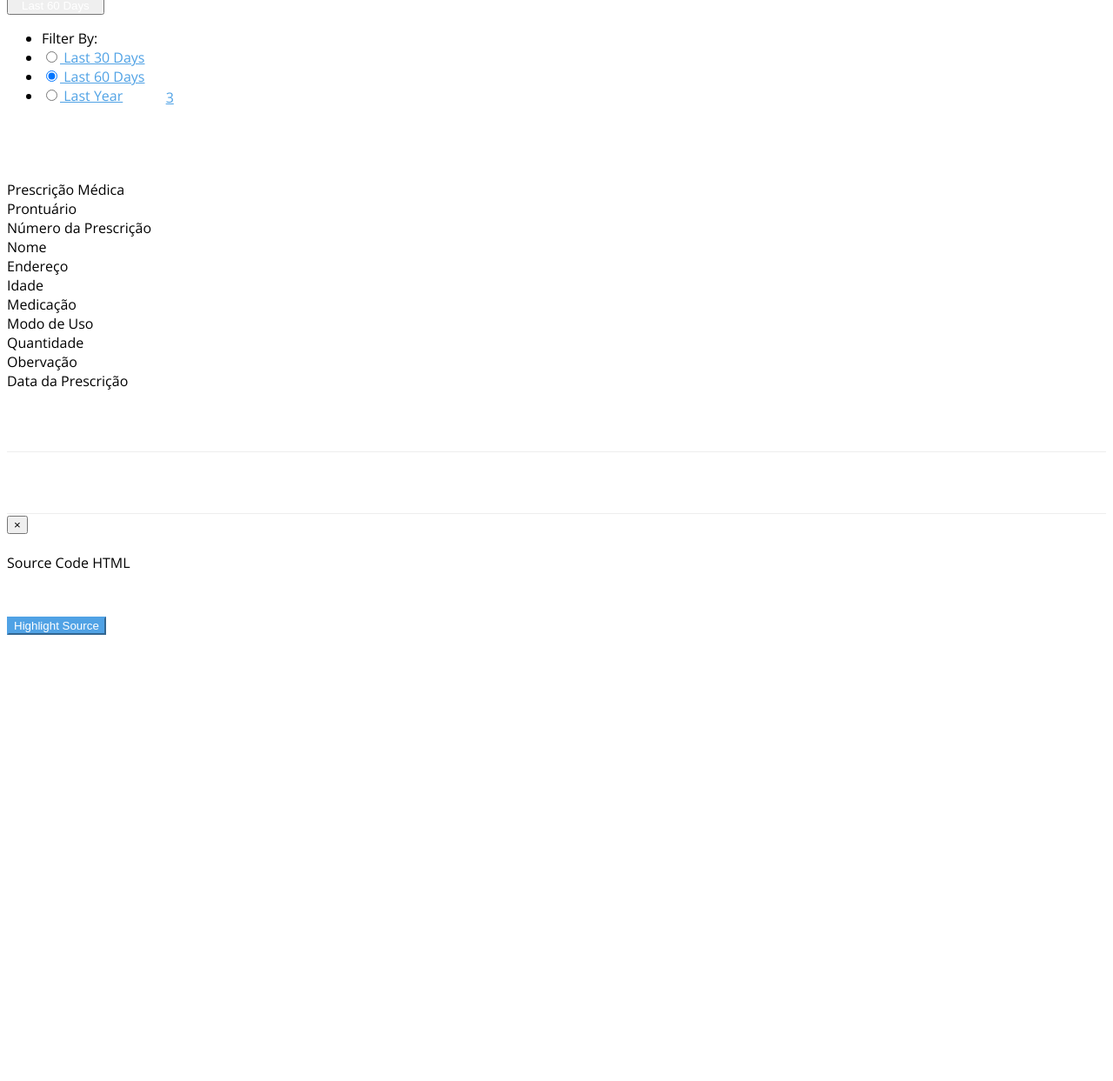
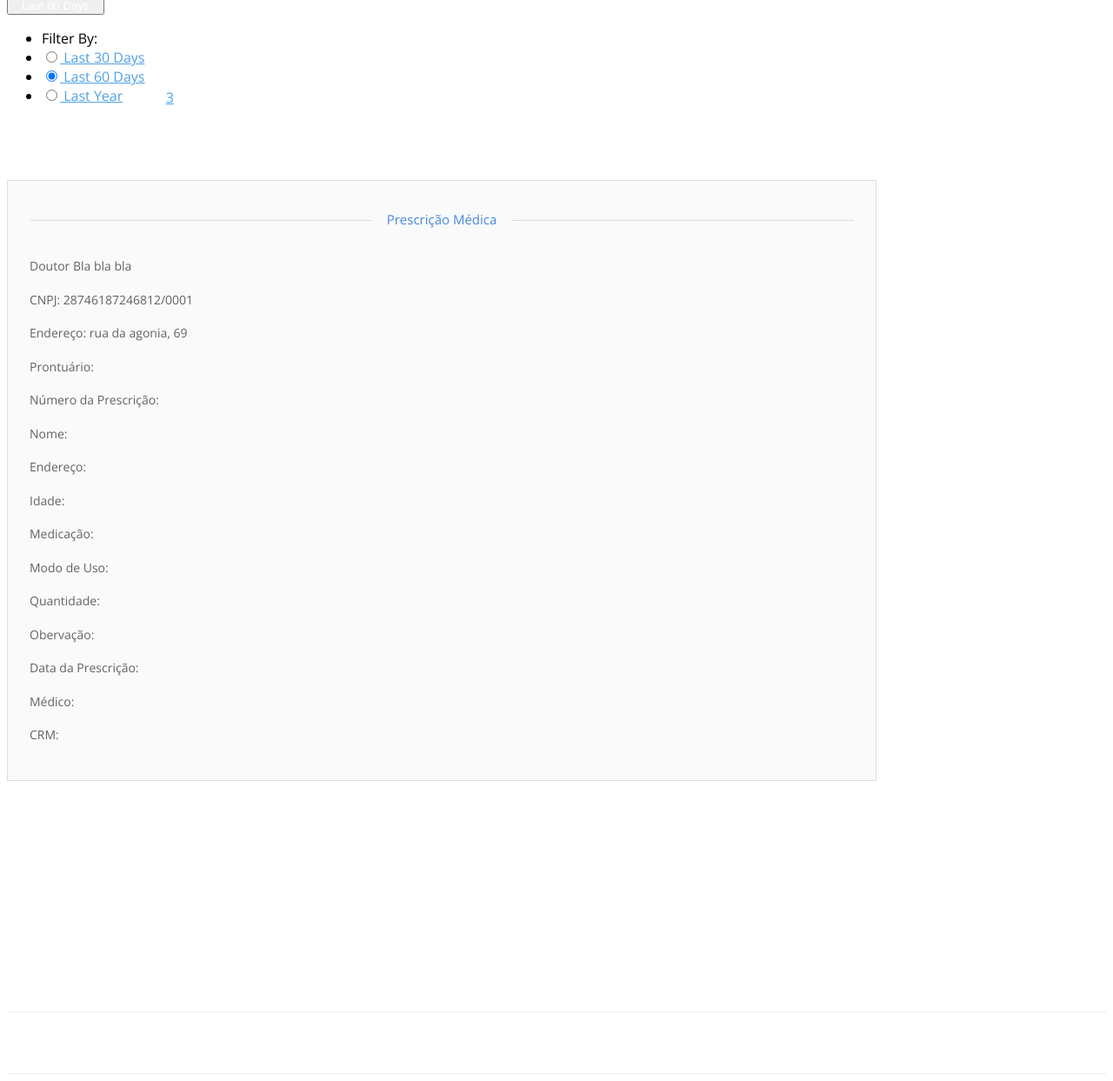
Before and after one commit to mayaracampos/syspron, a PHP site: page /medico-visualizar-prescricao.php in a window 1280 px wide. Shown: the part 946-2189 px from the top of the page at 87% size. Before the commit the page ends 1676 px from the top, so only its background shows below. Run offline with PHP 8.4, Linux system fonts and the light colour scheme; data that the repository does not hold is empty; some libraries are stand-ins or nearby versions.

Commit message:
nova visualizar prescricao medico

```diff
--- a/medico-visualizar-prescricao.php
+++ b/medico-visualizar-prescricao.php
@@ -2,59 +2,76 @@
 		include("conexao.php");
 		include ("prescricao-funcao.php");?>
 
-<html>
-<div class="panel">
-<div class="panel-heading">
-<span class="panel-title">Prescrição Médica</span>
+
+<div class="admin-form theme-primary mw1000 center-block" style="padding-bottom: 175px;">
+
+      <div class="panel heading-border">
+
+          <div class="panel-body bg-light">
+
+            <div class="section-divider mt20 mb40">
+              <span>Prescrição Médica</span>
+            </div>
+            <!-- Dados do médico - header -->
+
+              <div class="content-header">
+	              <p class="h5">Doutor Bla bla bla</p>
+	              <p class="h5">CNPJ: 28746187246812/0001</p>
+	              <p class="h5">Endereço: rua da agonia, 69</p>
+              </div>
+
+
+                <!-- Dados da Prescrição-->
+	        <div class="col-md-15">
+			<p class="h4">Prontuário:</p>
+				<?echo $prontuario?>
+			</div>
+			<div class="col-md-15">
+			<p class="h4">Número da Prescrição:</p>
+				<?echo $id?>
+			</div>
+			<div class="col-md-15">
+				<p class="h4">Nome:</p>
+				<?echo $nome?>
+			</div>
+			<div class="col-md-15">
+				<p class="h4">Endereço:</p>
+				<?echo $endereco?>
+			</div>
+			<div class="col-md-15">
+				<p class="h4">Idade:</p>
+				<?echo $idade?>
+			</div>
+			<div class="col-md-15">
+				<p class="h4">Medicação:</p>
+				<?echo $medicacao?>
+			</div>
+			<div class="col-md-15">
+				<p class="h4">Modo de Uso:</p>
+				<?echo $metodo?>
+			</div>
+			<div class="col-md-15">
+				<p class="h4">Quantidade:</p>
+				<?echo $quantidade?>
+			</div>
+			<div class="col-md-15">
+			    <p class="h4">Obervação:</p>
+			    <?echo $observacao?>
+			</div>
+			<div class="col-md-15">
+			    <p class="h4">Data da Prescrição:</p>
+			    <?echo $data?>
+			</div>
+			<div class="col-md-15">
+			    <p class="h4">Médico:</p>
+			    <?echo $nome_medico?>
+			</div>
+			<div class="col-md-15">
+			    <p class="h4">CRM:</p>
+			    <?echo $crm?>
+			</div>
+		</div>
+	</div>
 </div>
-<div class="panel-body">
 
-<form class="form-horizontal" role="form">
-<div class="form-group">
-				<label class="col-lg-3 control-label">Prontuário</label>
-					<div class="col-lg-8">
-				<div class="bs-component">
-				<?echo $prontuario?>
-				</div>
-				</div>
-
-				<label for="col-lg-3 control-label">Número da Prescrição</label>
-					<?echo $id?>
-				</div>
-				<div class="form-group">
-					<label for="col-lg-3 control-label">Nome</label>
-					<?echo $nome?>
-				</div>
-				<div class="form-group">
-					<label for="col-lg-3 control-label">Endereço</label>
-					<?echo $endereco?>
-				</div>
-				<div class="form-group">
-					<label for="col-lg-3 control-label">Idade</label>
-					<?echo $idade?>
-				</div>
-				<div class="form-group">
-					<label for="col-lg-3 control-label">Medicação</label>
-					<?echo $medicacao?>
-				</div>
-				<div class="form-group">
-					<label for="col-lg-3 control-label">Modo de Uso</label>
-					<?echo $metodo?>
-				</div>
-				<div class="form-group">
-					<label for="col-lg-3 control-label">Quantidade</label>
-					<?echo $quantidade?>
-				</div>
-				<div class="form-group">
-				    <label for="col-lg-3 control-label">Obervação</label>
-				    <?echo $observacao?>
-				</div>
-				<div class="form-group">
-				    <label for="col-lg-3 control-label">Data da Prescrição</label>
-				    <?echo $data?>
-
-</div>
-</form>
-</div>
-</div>
 </html>
--- a/prescricao-formulario.php
+++ b/prescricao-formulario.php
@@ -1,6 +1,6 @@
 <html>
 <body>
-<?php include("cabecalho-medico")?>
+<?php include("cabecalho-medico.php")?>
 
 
             <!-- Prescrição Médica -->
```
Also changed, not shown: cadastrar-usuario.php (indentation only).
